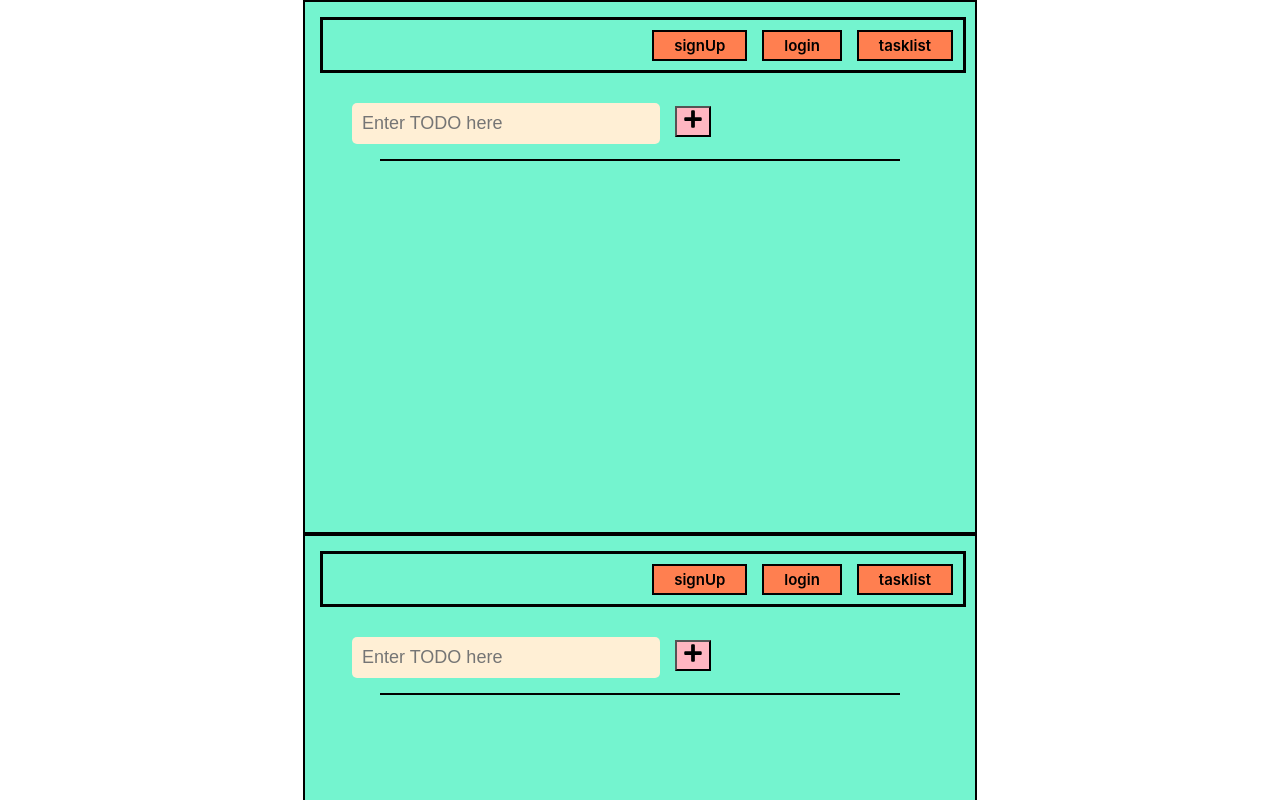
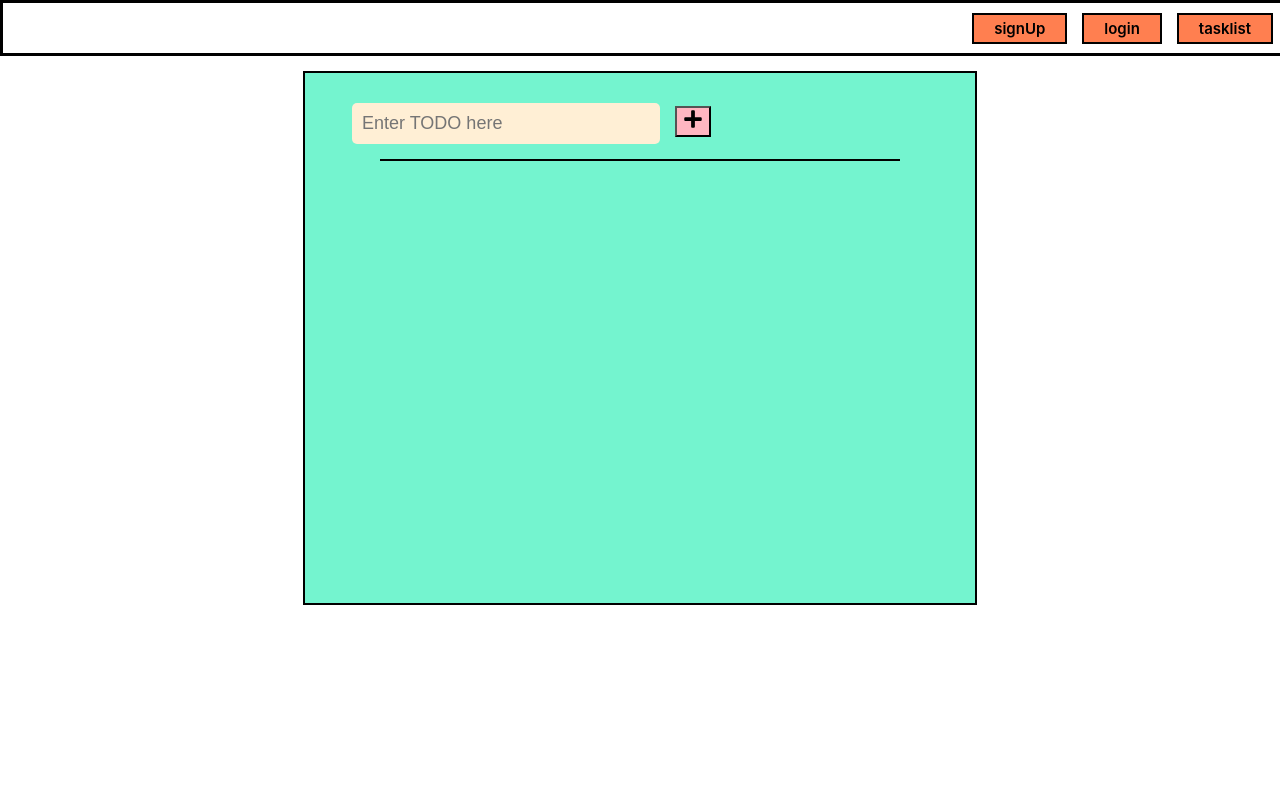
Before and after one commit to roohitgupta/Full_Stack_Todo_App, a React (Create React App) app: page / in a window 1280 px wide. Shown: the top 800 px of the page. Built offline with nearby package versions, Linux system fonts and the light colour scheme.

Commit message:
fixed routing issues

```diff
--- a/src/App.js
+++ b/src/App.js
@@ -1,10 +1,10 @@
 import './App.css';
-import { Routes, Route } from "react-router-dom"
+import { Route, BrowserRouter, Routes } from "react-router-dom"
 import Navbar from "./component/Navbar/Navbar"
 import Home from "./component/Home"
-import Task from "./component/Task/Task"
 import Login from "./component/Login/Login"
 import Signup from "./component/Signup/Signup"
+
 
 
 
@@ -13,14 +13,16 @@ function App() {
   return (
     <div>
 
-      <Home />
+     <Navbar />
 
-      <Routes>
+      <BrowserRouter>
+        <Routes>
           <Route path="/" element={<Home />}></Route>
           <Route path="/signup" element={<Signup />}></Route>
           <Route path="/login" element={<Login />}></Route>
           <Route path="/tasklist" element={<Home />}></Route>
-      </Routes>
+        </Routes>
+      </BrowserRouter>
 
     </div>
 
--- a/src/component/Home.jsx
+++ b/src/component/Home.jsx
@@ -1,6 +1,6 @@
 import React from 'react'
 import styled from "styled-components";
-import Navbar from "./Navbar/Navbar"
+
 import Task from "./Task/Task"
 
 const Home = () => {
@@ -17,9 +17,9 @@ const Home = () => {
 
   return (
     <Container>
-      <Navbar />
+      <Task />
 
-      <Task />
+
 
     </Container>
   )
--- a/src/component/Navbar/Navbar.jsx
+++ b/src/component/Navbar/Navbar.jsx
@@ -5,9 +5,9 @@ import "./Navbar.css"
 
 const Navbar = () => {
     const nav = [
-        { title: "signUp", to: "#signup" },
-        { title: "login", to: "#login" },
-        { title: "tasklist", to: "#task" },
+        { title: "signUp", to: "/signup" },
+        { title: "login", to: "/login" },
+        { title: "tasklist", to: "/tasklist" },
 
     ];
 
@@ -15,7 +15,11 @@ const Navbar = () => {
         <div className="mainNavbar">
 
             {nav.map((e, i) => (
-                <a key={i} href={e.to} style={{ margin: "5px" }} ><button className="LinkBtn"> {e.title}</button></a>
+                <a
+                key={i}
+                href={e.to}
+                style={{ margin: "5px" }} ><button
+                className="LinkBtn"> {e.title} </button></a>
                     )
                 )
             }
--- a/src/index.js
+++ b/src/index.js
@@ -3,14 +3,14 @@ import ReactDOM from 'react-dom/client';
 import './index.css';
 import App from './App';
 import reportWebVitals from './reportWebVitals';
-import { BrowserRouter } from "react-router-dom"
+
 
 const root = ReactDOM.createRoot(document.getElementById('root'));
 root.render(
   <React.StrictMode>
-    <BrowserRouter>
+
       <App />
-    </BrowserRouter>
+
   </React.StrictMode>
 );
 
```
